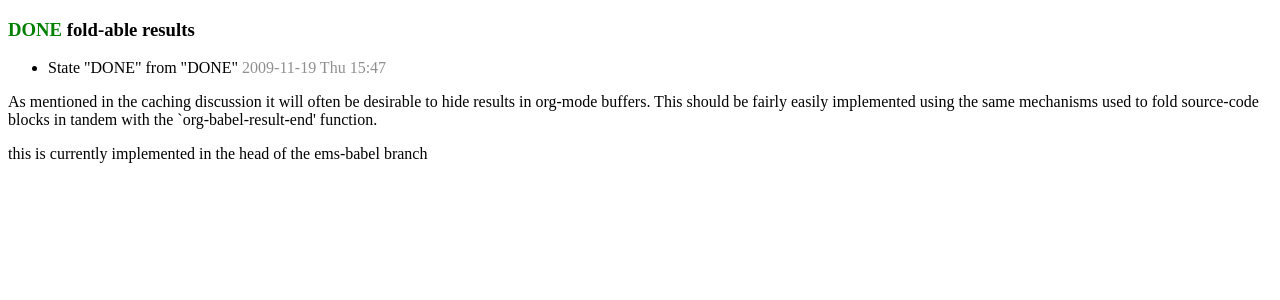
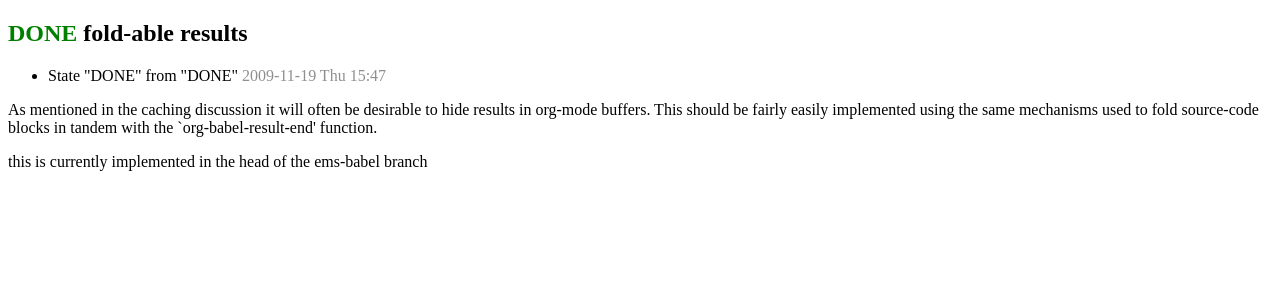
Before and after one commit to eschulte/babel-dev, a Jekyll site: the page built from _posts/2009-11-19-DONE-fold-able-results.html, in a window 1280 px wide. Shown: the top 300 px of the page. Built offline with Jekyll 4.4.1, drawn with Linux system fonts in a browser that asks for light colours.

Commit message:
all posts at the top level

```diff
--- a/_posts/2009-11-19-DONE-fold-able-results.html
+++ b/_posts/2009-11-19-DONE-fold-able-results.html
@@ -3,9 +3,9 @@ title: DONE fold-able results
 layout: default
 ---
 
-<div id="outline-container-1" class="outline-3">
-<h3 id="sec-1"><span class="done DONE"> DONE</span> fold-able results </h3>
-<div class="outline-text-3" id="text-1">
+<div id="outline-container-1" class="outline-2">
+<h2 id="sec-1"><span class="done DONE"> DONE</span> fold-able results </h2>
+<div class="outline-text-2" id="text-1">
 
 <ul>
 <li>
--- a/_posts/2009-12-17-DONE-indent-noweb-references-to-the-level-of-the-initial-ref.html
+++ b/_posts/2009-12-17-DONE-indent-noweb-references-to-the-level-of-the-initial-ref.html
@@ -3,9 +3,9 @@ title: DONE indent noweb references to the level of the initial ref
 layout: default
 ---
 
-<div id="outline-container-1" class="outline-3">
-<h3 id="sec-1"><span class="done DONE"> DONE</span> indent noweb references to the level of the initial ref </h3>
-<div class="outline-text-3" id="text-1">
+<div id="outline-container-1" class="outline-2">
+<h2 id="sec-1"><span class="done DONE"> DONE</span> indent noweb references to the level of the initial ref </h2>
+<div class="outline-text-2" id="text-1">
 
 <ul>
 <li>
--- a/_posts/2009-12-21-TODO-byte-compile-elisp-on-tangle.html
+++ b/_posts/2009-12-21-TODO-byte-compile-elisp-on-tangle.html
@@ -3,9 +3,9 @@ title: TODO byte-compile elisp on tangle
 layout: default
 ---
 
-<div id="outline-container-1" class="outline-3">
-<h3 id="sec-1"><span class="todo TODO"> TODO</span> byte-compile elisp on tangle </h3>
-<div class="outline-text-3" id="text-1">
+<div id="outline-container-1" class="outline-2">
+<h2 id="sec-1"><span class="todo TODO"> TODO</span> byte-compile elisp on tangle </h2>
+<div class="outline-text-2" id="text-1">
 
 <ul>
 <li>
--- a/_posts/2009-12-22-REJECTED-results-org-should-be-org-block.html
+++ b/_posts/2009-12-22-REJECTED-results-org-should-be-org-block.html
@@ -3,9 +3,9 @@ title: REJECTED :results org should be org block
 layout: default
 ---
 
-<div id="outline-container-1" class="outline-3">
-<h3 id="sec-1"><span class="done REJECTED"> REJECTED</span> :results org should be org block </h3>
-<div class="outline-text-3" id="text-1">
+<div id="outline-container-1" class="outline-2">
+<h2 id="sec-1"><span class="done REJECTED"> REJECTED</span> :results org should be org block </h2>
+<div class="outline-text-2" id="text-1">
 
 <ul>
 <li>
```
